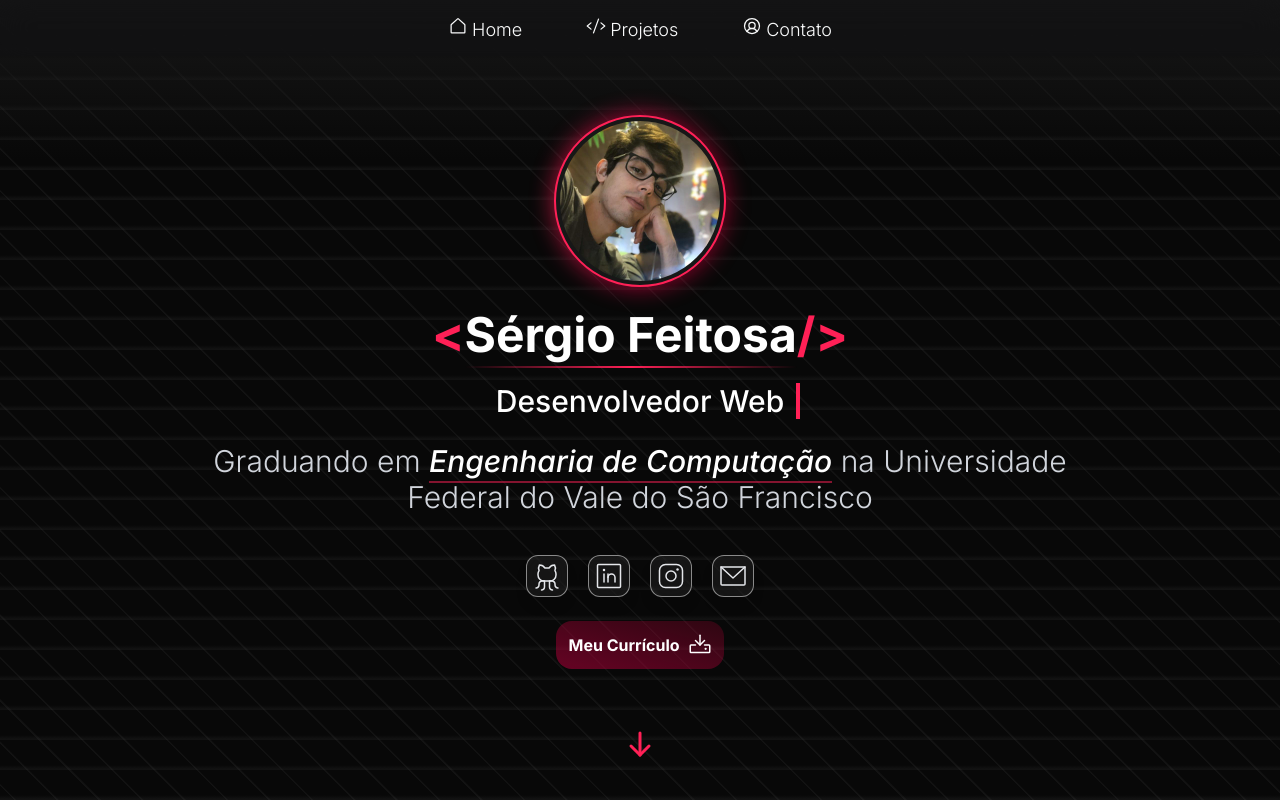
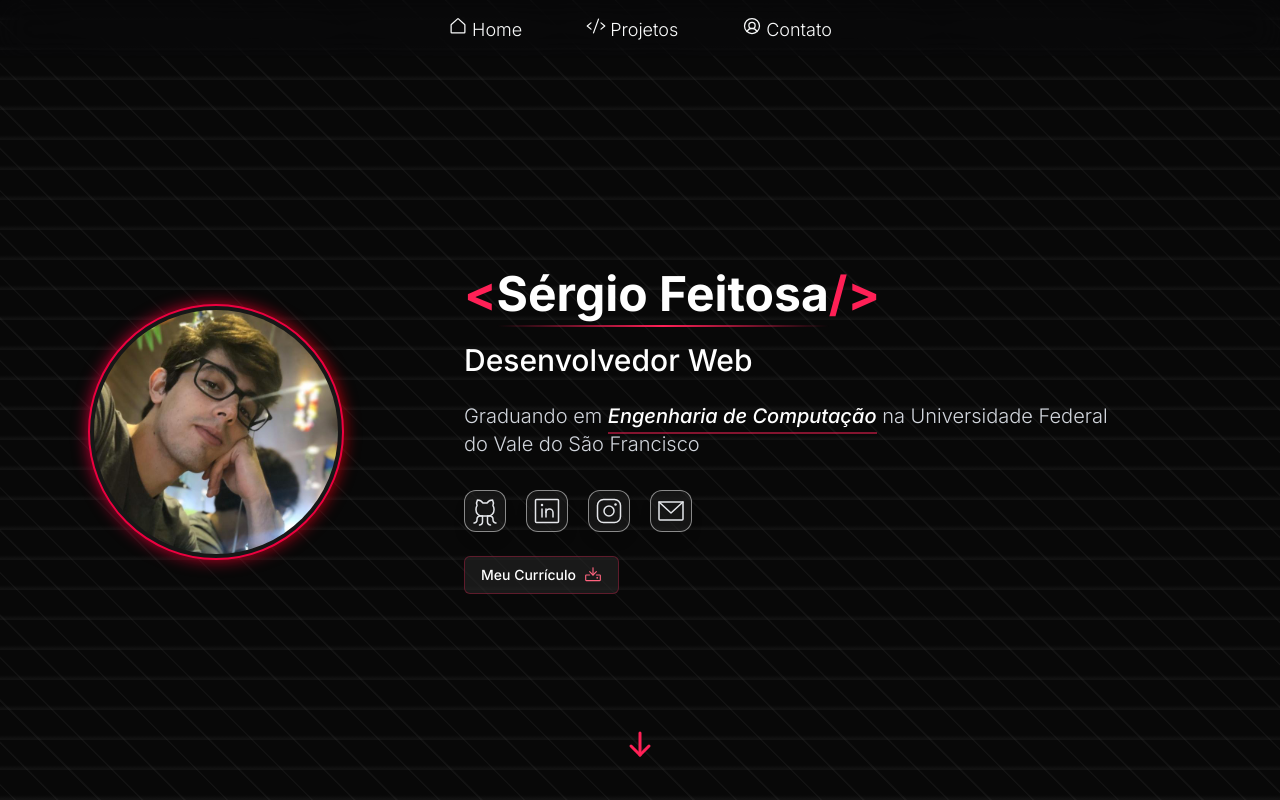
Before and after one commit to ssergiofeitosa/Portfolio, a React (Vite) app: page / in a window 1280 px wide. Shown: the top 800 px of the page. Built offline with nearby package versions, Linux system fonts and the light colour scheme.

Commit message:
feat:changed Hero section layout

```diff
--- a/src/components/Hero.tsx
+++ b/src/components/Hero.tsx
@@ -1,54 +1,46 @@
-import { motion } from "framer-motion";
-import "animate.css";
-import {
-  GithubLogo,
-  LinkedinLogo,
-  InstagramLogo,
-  EnvelopeSimple,
-  ArrowDown, Download
-} from "phosphor-react";
+import { motion } from "framer-motion"
+import "animate.css"
+import { GithubLogo, LinkedinLogo, InstagramLogo, EnvelopeSimple, ArrowDown, Download } from "phosphor-react"
 
 const Hero = () => {
+
+
+
+
   const scrollToSection = () => {
-    const section = document.querySelector("#projects");
+    const section = document.querySelector("#projects")
     if (section) {
-      section.scrollIntoView({ behavior: "smooth" });
+      section.scrollIntoView({ behavior: "smooth" })
     }
-  };
+  }
+
   return (
     <section
       id="home"
       className="w-full min-h-screen flex flex-col justify-center items-center relative overflow-hidden snap-start"
     >
-      <div className="absolute top-0 left-0 w-full h-40 bg-gradient-to-b from-neutral-900 to-transparent z-0"></div>
 
-      {/* gradiente de fundo */}
-      <div className="absolute inset-0 bg-gradient-to-b from-neutral-950 via-neutral-900 to-neutral-950 z-[-1]"></div>
 
-      {/* animação de fundo (pontos) */}
-      <div className="absolute inset-0 z-[-1]">
-        <div className="absolute w-full h-full opacity-20 bg-[radial-gradient(circle_at_center,_rgba(255,255,255,0.1)_1px,_transparent_1px)] bg-[length:20px_20px]"></div>
-      </div>
-
-      <div className="container mx-auto px-4 flex flex-col items-center text-center gap-6 mt-16">
-        {/* borda animada na foto de perfil*/}
+      <div className="container mx-auto px-4 flex flex-col items-center text-center md:text-left gap-6 mt-16">
+        {/* container pai*/}
+        <div className="w-full flex flex-col md:flex-row md:items-center md:justify-between gap-8 md:gap-12">
           <motion.div
             initial={{ opacity: 0, scale: 0.5 }}
             animate={{ opacity: 1, scale: 1 }}
             transition={{ duration: 0.5 }}
-          className="relative"
+            className="relative md:w-1/3 flex justify-center"
           >
-          <div className="absolute inset-0 rounded-full bg-gradient-to-r from-rose-500 to-rose-700 blur-md opacity-70 animate-pulse"></div>
+            <div className="absolute top-1/2 left-1/2 w-44 h-44 md:w-64 md:h-64 -translate-x-1/2 -translate-y-1/2 rounded-full bg-gradient-to-r from-rose-700 to-red-700 blur-sm  animate-pulse "></div>
             <img
-            className="relative w-37 h-37 sm:w-43 sm:h-43 object-cover rounded-full border-2 border-rose-500 p-1 bg-neutral-900"
+              className="relative w-40 h-40 md:w-64 md:h-64 object-cover rounded-full  border-2 border-rose-600 p-1 bg-neutral-900"
               src="/eu.jpeg"
               alt="Sérgio Feitosa"
-            // width={120}
-            // height={120}
             />
           </motion.div>
 
-        {/* Name with animated brackets */}
+
+          <div className="md:w-2/3 flex flex-col items-center md:items-start gap-6">
+            {/* nome */}
             <motion.h1
               initial={{ opacity: 0, y: 20 }}
               animate={{ opacity: 1, y: 0 }}
@@ -77,25 +69,23 @@ const Hero = () => {
               </motion.span>
             </motion.h1>
 
-        {/* animacao do titulo */}
+            {/* animação do titulo */}
             <motion.div
               initial={{ opacity: 0 }}
               animate={{ opacity: 1 }}
               transition={{ delay: 0.6, duration: 0.5 }}
-          className="relative"
+              className="relative self-center md:self-start"
             >
-          <h2 className="sm:text-3xl text-2xl font-medium text-white">
-            Desenvolvedor Web
-          </h2>
-          <div className="absolute -right-4 top-0 h-full w-1 bg-rose-500 animate-blink"></div>
+              <h2 className="sm:text-3xl text-2xl font-medium text-white">Desenvolvedor Web</h2>
+
             </motion.div>
 
-        {/* animacao da descricao */}
+            {/* aniamçao da descricao */}
             <motion.p
               initial={{ opacity: 0, y: 20 }}
               animate={{ opacity: 1, y: 0 }}
               transition={{ delay: 0.8, duration: 0.5 }}
-          className="sm:text-3xl max-w-4xl text-center   font-light text-gray-300"
+              className="sm:text-xl max-w-2xl text-center md:text-left font-light text-gray-300"
             >
               Graduando em{" "}
               <span className="italic text-white font-medium relative inline-block">
@@ -105,12 +95,12 @@ const Hero = () => {
               na Universidade Federal do Vale do São Francisco
             </motion.p>
 
-        {/* icones c hover */}
+            {/* icones de links */}
             <motion.div
               initial={{ opacity: 0, y: 20 }}
               animate={{ opacity: 1, y: 0 }}
               transition={{ delay: 1, duration: 0.5 }}
-          className="flex gap-5 mt-4"
+              className="flex gap-5 mt-2 justify-center md:justify-start"
             >
               {[
                 {
@@ -165,17 +155,35 @@ const Hero = () => {
                 </motion.div>
               ))}
             </motion.div>
+
+            {/* cvitae */}
+            <motion.div
+              initial={{ opacity: 0, y: 20 }}
+              animate={{ opacity: 1, y: 0 }}
+              transition={{ delay: 1.2, duration: 0.5 }}
+              className="self-center md:self-start"
+            >
               <a
                 href="https://drive.google.com/file/d/1lJkk1EkjooN6Ll1Yc9bRMDy7O_G8ZELN/view?usp=sharing"
                 target="_blank"
                 rel="noopener noreferrer"
-          className="mb-20"
               >
-          <button className="flex  text-white bg-gradient-to-bl from-rose-700/20 to-rose-800/60 p-3  font-bold hover:scale-x-102 hover:-translate-y-1 transition-all rounded-2xl ">
-            Meu Currículo <Download className="ml-2" size={24}></Download>
-          </button>
+                <motion.button
+                  className="flex items-center gap-2 text-white border border-rose-500/30 bg-neutral-800/60 hover:bg-neutral-700/60 px-4 py-2 rounded-md text-sm font-medium transition-colors duration-300"
+                  whileHover={{
+                    boxShadow: "0 0 8px rgba(244, 63, 94, 0.4)",
+                    scale: 1.02,
+                  }}
+                  whileTap={{ scale: 0.98 }}
+                >
+                  <span>Meu Currículo</span>
+                  <Download size={18} className="text-rose-400" />
+                </motion.button>
+              </a>
+            </motion.div>
+          </div>
+        </div>
 
-        </a>
         {/* seta */}
         <motion.div
           initial={{ opacity: 0 }}
@@ -186,14 +194,14 @@ const Hero = () => {
           <motion.div
             animate={{ y: [0, 15, 0] }}
             transition={{ repeat: Number.POSITIVE_INFINITY, duration: 2.0 }}
-            className="text-rose-500"
+            className="text-rose-500 cursor-pointer"
           >
             <ArrowDown size={32} weight="bold" onClick={scrollToSection} />
           </motion.div>
         </motion.div>
       </div>
     </section>
-  );
-};
+  )
+}
 
-export default Hero;
+export default Hero
```
Lines whose indentation alone changed are shown as unchanged.
